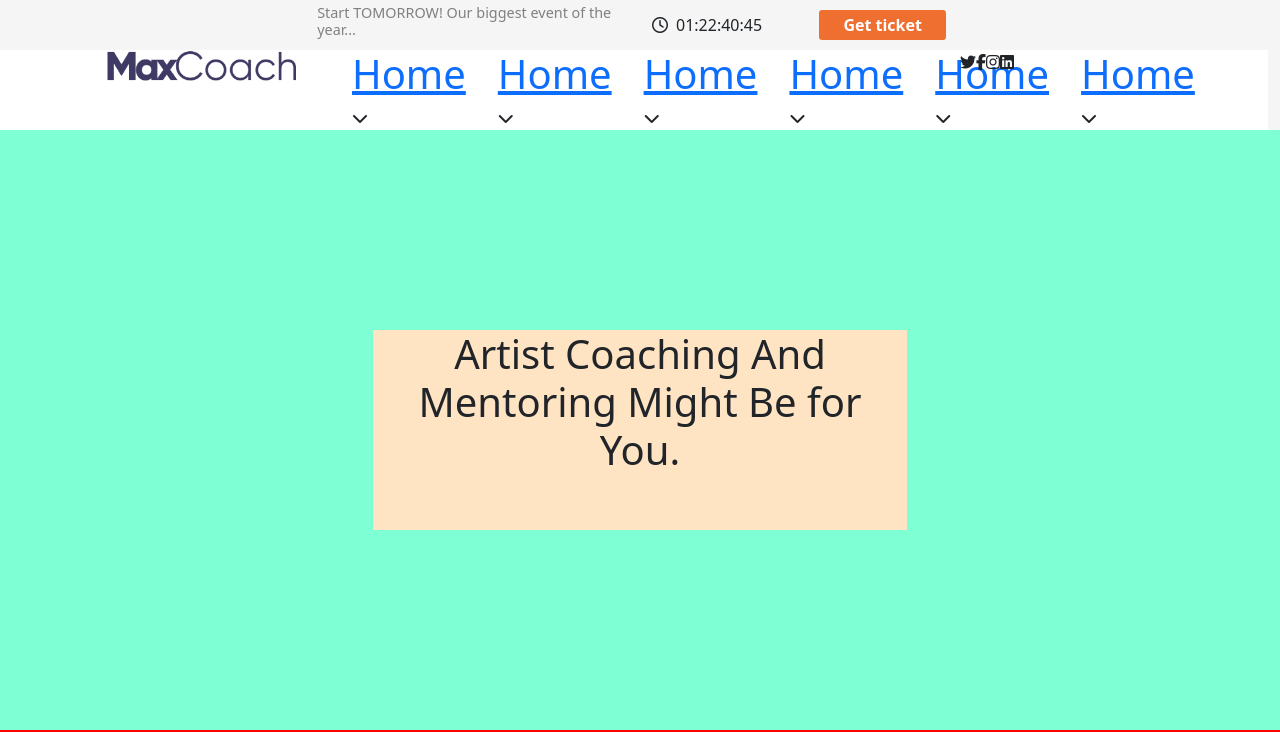
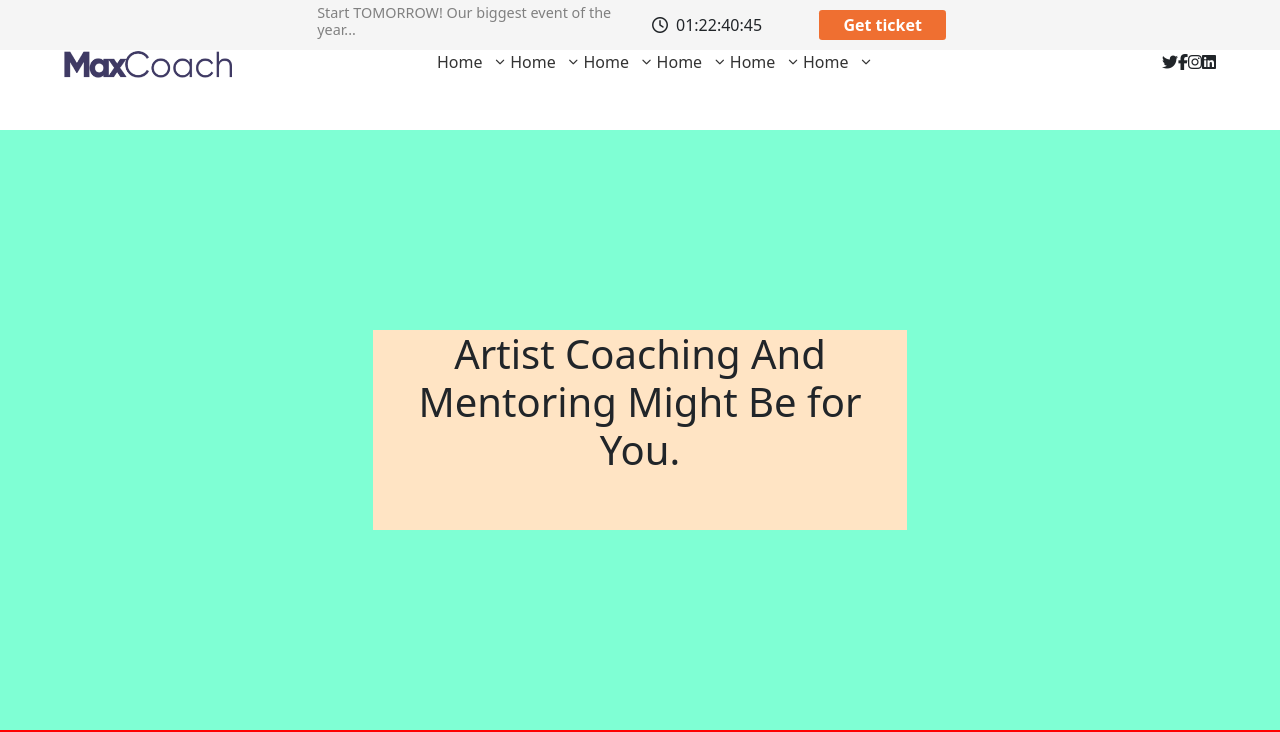
Before and after one commit to BeneArp/proj-html-vuejs, a Vue app: page / in a window 1280 px wide. Shown: the top 732 px of the page. Built offline with nearby package versions, Linux system fonts and the light colour scheme.

Commit message:
feat: add nav style

```diff
--- a/src/components/AppHeader.vue
+++ b/src/components/AppHeader.vue
@@ -14,48 +14,38 @@ import Countdown from "./Countdown.vue";
         <Countdown/>
         <!-- countdown inizio evento -->
         <nav class="row ">
-            <div class="col-2">
-                <img src="../assets/images/dark-logo.png" alt="logo" class="logo">
+            <div class="col-2 logo">
+                <img src="../assets/images/dark-logo.png" alt="logo" >
             </div>
-            <div class="col-6 menu">
+            <div class="col-5 menu">
                 <ul>
                     <li>
-                        <a href="#"><h1>Home</h1></a>
+                        <a href="#">Home</a>
                         <i class="fa-solid fa-chevron-down"></i>
                     </li>
-                </ul>
-                <ul>
                     <li>
-                        <a href="#"><h1>Home</h1></a>
+                        <a href="#">Home</a>
                         <i class="fa-solid fa-chevron-down"></i>
                     </li>
-                </ul>
-                <ul>
                     <li>
-                        <a href="#"><h1>Home</h1></a>
+                        <a href="#">Home</a>
                         <i class="fa-solid fa-chevron-down"></i>
                     </li>
-                </ul>
-                <ul>
                     <li>
-                        <a href="#"><h1>Home</h1></a>
+                        <a href="#">Home</a>
                         <i class="fa-solid fa-chevron-down"></i>
                     </li>
-                </ul>
-                <ul>
                     <li>
-                        <a href="#"><h1>Home</h1></a>
+                        <a href="#">Home</a>
                         <i class="fa-solid fa-chevron-down"></i>
                     </li>
-                </ul>
-                <ul>
                     <li>
-                        <a href="#"><h1>Home</h1></a>
+                        <a href="#">Home</a>
                         <i class="fa-solid fa-chevron-down"></i>
                     </li>
                 </ul>
             </div>
-            <div class="col-2">
+            <div class="col-2 social">
                 <i class="fa-brands fa-twitter"></i>
                 <i class="fa-brands fa-facebook-f"></i>
                 <i class="fa-brands fa-instagram"></i>
@@ -67,19 +57,55 @@ import Countdown from "./Countdown.vue";
 
 <style lang="scss" scoped>
     @use '../styles/partials/variables' as *;
-    @use '../styles/general.scss' as *;
     @use "@fortawesome/fontawesome-free/css/all.min.css";
 
     header {
         background-color: $light-grey;
+        width: 100vw;
         nav {
+            padding: 0 4rem;
             height: 80px;
-            background-color: #ffffff;
-            width: 100vw;
-            justify-content: center;
-            .menu {
+            background-color: $white;
+            justify-content: space-between;
+            .logo {
+                width: 12rem;
+            }
+            ul, li {
                 display: flex;
+                padding-bottom: 0.3rem;
             }
+            ul {
+                width: 100%;
+                justify-content: space-between;
+                margin: 0;
+
+                li {
+                    gap: 0.8rem;
+                    align-items: center;
+
+                    a {
+                        text-decoration: none;
+                        font-size: 1rem;
+                        color: $black;
+                    }
+                    i {
+                        font-size: 0.6rem;
+                        color: $black;
+                    }
+                    &:hover {
+                        border-bottom: solid $orange 0.1rem;
+                        color: $orange;
+                        a, i {
+                            color: $orange;
+                        }
+                    }
+                }
+
+            }
+            .social {
+                text-align: end;
+            }
+
         }
     }
 
--- a/src/components/Countdown.vue
+++ b/src/components/Countdown.vue
@@ -50,7 +50,7 @@
             }
 
             button {
-                background-color: #EF6F31;
+                background-color: $orange;
                 border-style: none;
                 border-radius: 0.2rem;
                 padding: 0.2rem 1.5rem;
```
